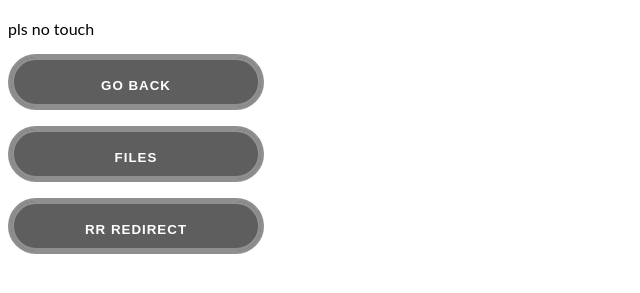
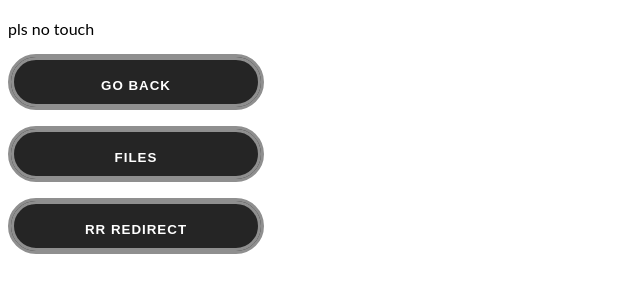
Before and after one commit to imapotatoes11/yes.io, a plain HTML site: page docs/index.html in a window 1280 px wide. Shown: the part 63-356 px from the top of the page, without its empty margins (0-640 px from the left). Drawn offline with Linux system fonts and the light colour scheme.

Commit message:
Update styletest.css

```diff
--- a/docs/styletest.css
+++ b/docs/styletest.css
@@ -65,7 +65,6 @@ a:hover{
 a:hover + .icon{
   border: 3px solid #2ecc71;
   right: -25%;
-
   border-radius: 30px;
 }*/
 
@@ -77,7 +76,7 @@ form{
   line-height: 50px;
   font-weight: bold;
   text-decoration: none;
-  background: rgb(94, 94, 94);
+  background: rgb(37, 37, 37);
   text-align: center;
   color: #fff;
   text-transform: uppercase;
@@ -104,7 +103,7 @@ button{
   line-height: 50px;
   font-weight: bold;
   text-decoration: none;
-  background: rgb(94, 94, 94);
+  background: rgb(37, 37, 37);
   text-align: center;
   color: #fff;
   text-transform: uppercase;
```
